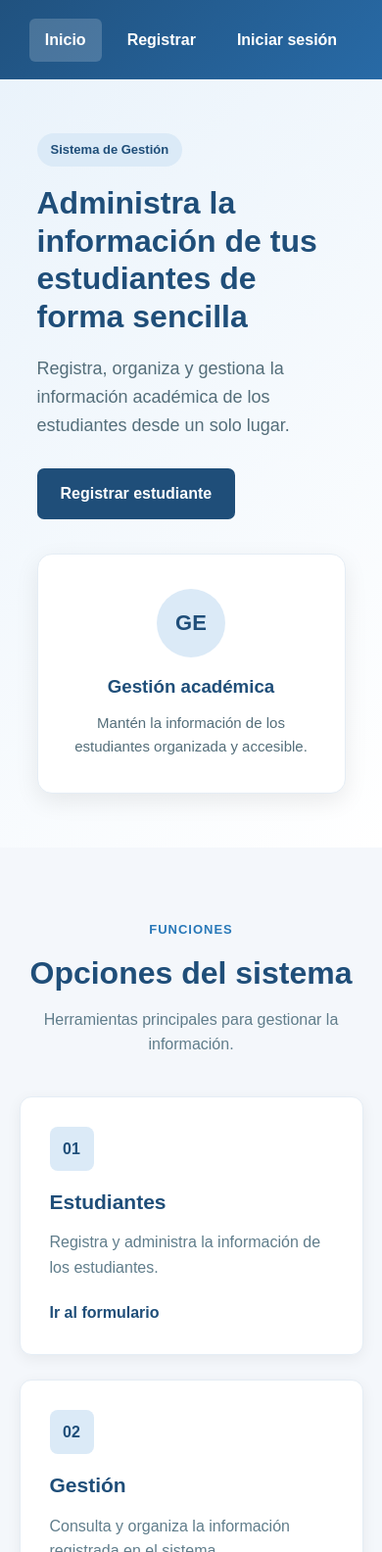
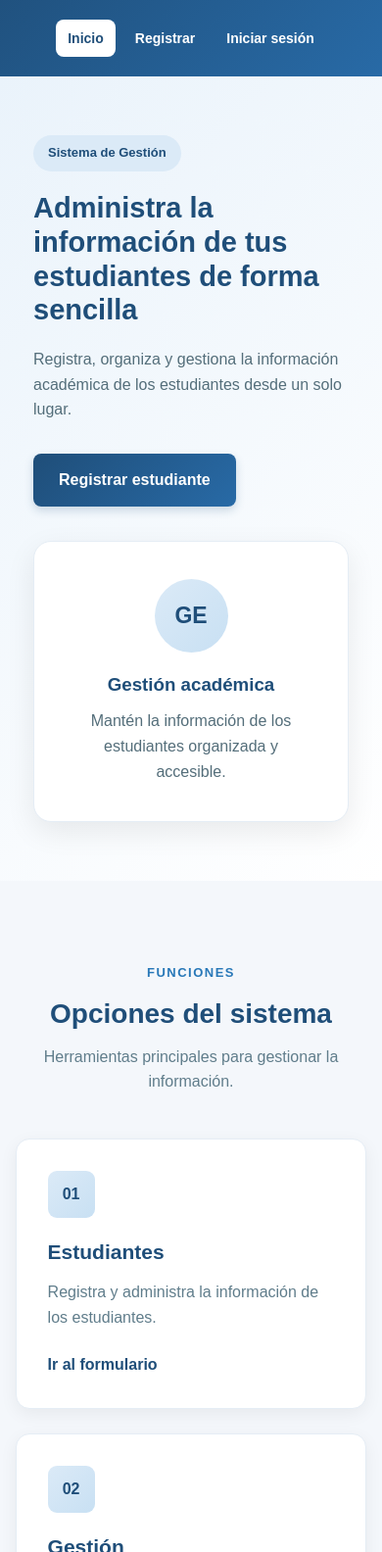
Before and after one commit to AxelCorreaViera/Tarea_herramientasDeDesarrollo, a plain HTML site: page index.html in a window 390 px wide. Shown: the part 70-1654 px from the top of the page at 98% size. Drawn offline with Linux system fonts and the light colour scheme.

Commit message:
style: mejorar diseño general del sistema

```diff
--- a/style.css
+++ b/style.css
@@ -17,13 +17,13 @@ body {
     margin: auto;
 }
 
-/* HEADER */
+/* ==================== HEADER ==================== */
 
 .header {
     background: linear-gradient(135deg, #1f4e79, #286aa6);
     color: white;
-    padding: 18px 0;
-    box-shadow: 0 3px 12px rgba(0, 0, 0, 0.15);
+    padding: 20px 0;
+    box-shadow: 0 4px 15px rgba(0, 0, 0, 0.12);
 }
 
 .header-content {
@@ -33,7 +33,8 @@ body {
 }
 
 .logo h1 {
-    font-size: 22px;
+    font-size: 23px;
+    margin-bottom: 2px;
 }
 
 .logo p {
@@ -43,34 +44,39 @@ body {
 
 .nav {
     display: flex;
-    gap: 10px;
+    gap: 8px;
 }
 
 .nav a {
     color: white;
     text-decoration: none;
     font-weight: bold;
-    padding: 9px 16px;
-    border-radius: 6px;
-    transition: 0.3s;
+    padding: 10px 17px;
+    border-radius: 8px;
+    transition: all 0.3s ease;
 }
 
-.nav a:hover,
-.nav a.active {
-    background-color: rgba(255, 255, 255, 0.18);
+.nav a:hover {
+    background-color: rgba(255, 255, 255, 0.15);
+    transform: translateY(-1px);
 }
 
-/* HERO */
+.nav a.active {
+    background-color: white;
+    color: #1f4e79;
+}
+
+/* ==================== HERO ==================== */
 
 .hero {
     background: linear-gradient(135deg, #eaf3fb, #ffffff);
-    padding: 80px 20px;
+    padding: 90px 20px;
 }
 
 .hero-content {
     display: grid;
     grid-template-columns: 2fr 1fr;
-    gap: 50px;
+    gap: 55px;
     align-items: center;
 }
 
@@ -80,14 +86,14 @@ body {
     color: #1f4e79;
     font-size: 13px;
     font-weight: bold;
-    padding: 7px 14px;
+    padding: 8px 15px;
     border-radius: 20px;
-    margin-bottom: 18px;
+    margin-bottom: 20px;
 }
 
 .hero h2 {
     color: #1f4e79;
-    font-size: 42px;
+    font-size: 44px;
     line-height: 1.2;
     margin-bottom: 20px;
 }
@@ -96,52 +102,58 @@ body {
     font-size: 18px;
     color: #546e7a;
     max-width: 650px;
-    margin-bottom: 30px;
+    margin-bottom: 32px;
 }
 
-/* BOTONES */
+/* ==================== BOTONES ==================== */
 
 .btn {
     display: inline-block;
-    background-color: #1f4e79;
+    background: linear-gradient(135deg, #1f4e79, #286aa6);
     color: white;
-    padding: 13px 24px;
-    border-radius: 7px;
+    padding: 14px 26px;
+    border-radius: 8px;
     text-decoration: none;
     font-weight: bold;
-    transition: 0.3s;
+    transition: all 0.3s ease;
     border: none;
     cursor: pointer;
+    box-shadow: 0 4px 10px rgba(31, 78, 121, 0.2);
 }
 
 .btn:hover {
-    background-color: #163a5c;
+    background: linear-gradient(135deg, #163a5c, #1f4e79);
     transform: translateY(-2px);
-    box-shadow: 0 5px 12px rgba(31, 78, 121, 0.3);
+    box-shadow: 0 7px 16px rgba(31, 78, 121, 0.25);
 }
 
-/* HERO CARD */
+/* ==================== HERO CARD ==================== */
 
 .hero-card {
     background-color: white;
-    padding: 35px;
-    border-radius: 15px;
+    padding: 38px;
+    border-radius: 18px;
     text-align: center;
-    box-shadow: 0 8px 25px rgba(0, 0, 0, 0.08);
+    box-shadow: 0 10px 30px rgba(0, 0, 0, 0.08);
     border: 1px solid #e5edf5;
+    transition: transform 0.3s ease;
+}
+
+.hero-card:hover {
+    transform: translateY(-5px);
 }
 
 .hero-card-icon {
     display: flex;
     align-items: center;
     justify-content: center;
-    width: 70px;
-    height: 70px;
-    margin: 0 auto 15px;
-    background-color: #dbeaf7;
+    width: 75px;
+    height: 75px;
+    margin: 0 auto 18px;
+    background: linear-gradient(135deg, #dbeaf7, #c8e0f3);
     color: #1f4e79;
     border-radius: 50%;
-    font-size: 22px;
+    font-size: 23px;
     font-weight: bold;
 }
 
@@ -155,15 +167,15 @@ body {
     margin-bottom: 0;
 }
 
-/* OPCIONES */
+/* ==================== SECCIONES ==================== */
 
 .opciones {
-    padding: 70px 0;
+    padding: 80px 0;
 }
 
 .section-title {
     text-align: center;
-    margin-bottom: 40px;
+    margin-bottom: 45px;
 }
 
 .section-title span,
@@ -171,12 +183,12 @@ body {
     color: #2878b8;
     font-size: 13px;
     font-weight: bold;
-    letter-spacing: 1px;
+    letter-spacing: 1.5px;
 }
 
 .section-title h2 {
     color: #1f4e79;
-    font-size: 32px;
+    font-size: 34px;
     margin: 8px 0;
 }
 
@@ -184,7 +196,7 @@ body {
     color: #607d8b;
 }
 
-/* CARDS */
+/* ==================== CARDS ==================== */
 
 .cards {
     display: grid;
@@ -194,29 +206,30 @@ body {
 
 .card {
     background-color: white;
-    padding: 30px;
-    border-radius: 12px;
+    padding: 32px;
+    border-radius: 14px;
     border: 1px solid #e5edf5;
-    box-shadow: 0 4px 15px rgba(0, 0, 0, 0.06);
-    transition: 0.3s;
+    box-shadow: 0 5px 18px rgba(0, 0, 0, 0.06);
+    transition: all 0.3s ease;
 }
 
 .card:hover {
-    transform: translateY(-6px);
-    box-shadow: 0 10px 25px rgba(0, 0, 0, 0.1);
+    transform: translateY(-7px);
+    box-shadow: 0 12px 28px rgba(0, 0, 0, 0.1);
+    border-color: #c9ddec;
 }
 
 .card-icon {
     display: flex;
     align-items: center;
     justify-content: center;
-    width: 45px;
-    height: 45px;
-    background-color: #dbeaf7;
+    width: 48px;
+    height: 48px;
+    background: linear-gradient(135deg, #dbeaf7, #c8e0f3);
     color: #1f4e79;
-    border-radius: 8px;
+    border-radius: 9px;
     font-weight: bold;
-    margin-bottom: 15px;
+    margin-bottom: 18px;
 }
 
 .card h3 {
@@ -227,25 +240,26 @@ body {
 
 .card p {
     color: #607d8b;
-    margin-bottom: 20px;
+    margin-bottom: 22px;
 }
 
 .card a {
     color: #1f4e79;
     font-weight: bold;
     text-decoration: none;
+    transition: color 0.3s ease;
 }
 
 .card a:hover {
     color: #2878b8;
 }
 
-/* INFORMACIÓN */
+/* ==================== INFORMACIÓN ==================== */
 
 .info {
-    background-color: #1f4e79;
+    background: linear-gradient(135deg, #1f4e79, #286aa6);
     color: white;
-    padding: 55px 0;
+    padding: 65px 0;
 }
 
 .info-content {
@@ -256,7 +270,7 @@ body {
 }
 
 .info h2 {
-    font-size: 30px;
+    font-size: 31px;
     margin-top: 8px;
 }
 
@@ -265,13 +279,13 @@ body {
     font-size: 16px;
 }
 
-/* FOOTER */
+/* ==================== FOOTER ==================== */
 
 .footer {
     background-color: #163a5c;
     color: white;
     text-align: center;
-    padding: 22px;
+    padding: 25px;
 }
 
 .footer p {
@@ -284,25 +298,25 @@ body {
     font-size: 12px;
 }
 
-/* FORMULARIOS */
+/* ==================== FORMULARIOS ==================== */
 
 .pagina-formulario {
-    padding: 60px 0;
-    min-height: 600px;
+    padding: 70px 0;
+    min-height: 650px;
 }
 
 .formulario-card {
     background-color: white;
     max-width: 600px;
     margin: 0 auto;
-    padding: 35px;
-    border-radius: 12px;
+    padding: 40px;
+    border-radius: 16px;
     border: 1px solid #e5edf5;
-    box-shadow: 0 4px 15px rgba(0, 0, 0, 0.06);
+    box-shadow: 0 8px 25px rgba(0, 0, 0, 0.07);
 }
 
 .campo {
-    margin-bottom: 20px;
+    margin-bottom: 22px;
 }
 
 .campo label {
@@ -315,11 +329,18 @@ body {
 .campo input,
 .campo select {
     width: 100%;
-    padding: 12px;
+    padding: 13px 14px;
     border: 1px solid #d1d5db;
-    border-radius: 5px;
+    border-radius: 8px;
     font-size: 15px;
     background-color: white;
+    color: #263238;
+    transition: all 0.3s ease;
+}
+
+.campo input:hover,
+.campo select:hover {
+    border-color: #9bb8ce;
 }
 
 .campo input:focus,
@@ -329,36 +350,47 @@ body {
     box-shadow: 0 0 0 3px rgba(31, 78, 121, 0.1);
 }
 
+.campo input::placeholder {
+    color: #9aa5ad;
+}
+
 .formulario-card .btn {
     width: 100%;
+    margin-top: 5px;
 }
 
 .registro {
     text-align: center;
-    margin-top: 20px;
+    margin-top: 25px;
+    padding-top: 20px;
+    border-top: 1px solid #e5edf5;
 }
 
 .registro p {
     margin-bottom: 5px;
+    color: #607d8b;
 }
 
 .registro a {
-    color: #007bff;
+    color: #1f4e79;
     text-decoration: none;
     font-weight: bold;
+    transition: color 0.3s ease;
 }
 
 .registro a:hover {
+    color: #2878b8;
     text-decoration: underline;
 }
 
-/* RESPONSIVE */
+/* ==================== RESPONSIVE ==================== */
 
 @media (max-width: 768px) {
 
     .header-content {
         flex-direction: column;
         gap: 15px;
+        text-align: center;
     }
 
     .nav {
@@ -367,7 +399,7 @@ body {
     }
 
     .hero {
-        padding: 55px 20px;
+        padding: 60px 20px;
     }
 
     .hero-content {
@@ -376,7 +408,11 @@ body {
     }
 
     .hero h2 {
-        font-size: 32px;
+        font-size: 34px;
+    }
+
+    .hero p {
+        font-size: 16px;
     }
 
     .cards {
@@ -385,11 +421,38 @@ body {
 
     .info-content {
         grid-template-columns: 1fr;
-        gap: 20px;
+        gap: 25px;
     }
 
     .formulario-card {
-        padding: 25px;
+        padding: 28px;
+    }
+}
+
+@media (max-width: 480px) {
+
+    .container {
+        width: 92%;
     }
 
+    .logo h1 {
+        font-size: 20px;
+    }
+
+    .nav a {
+        padding: 8px 12px;
+        font-size: 14px;
+    }
+
+    .hero h2 {
+        font-size: 29px;
+    }
+
+    .section-title h2 {
+        font-size: 28px;
+    }
+
+    .formulario-card {
+        padding: 22px;
+    }
 }
```
